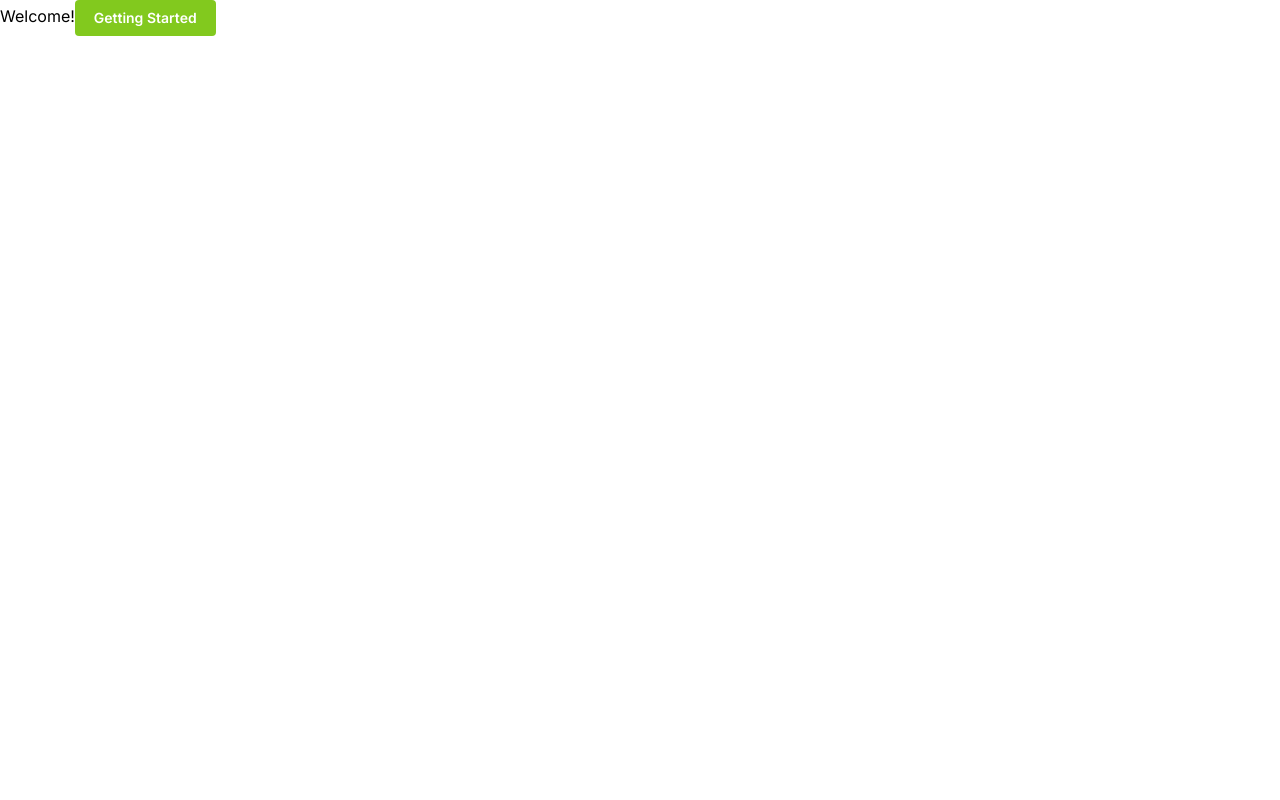
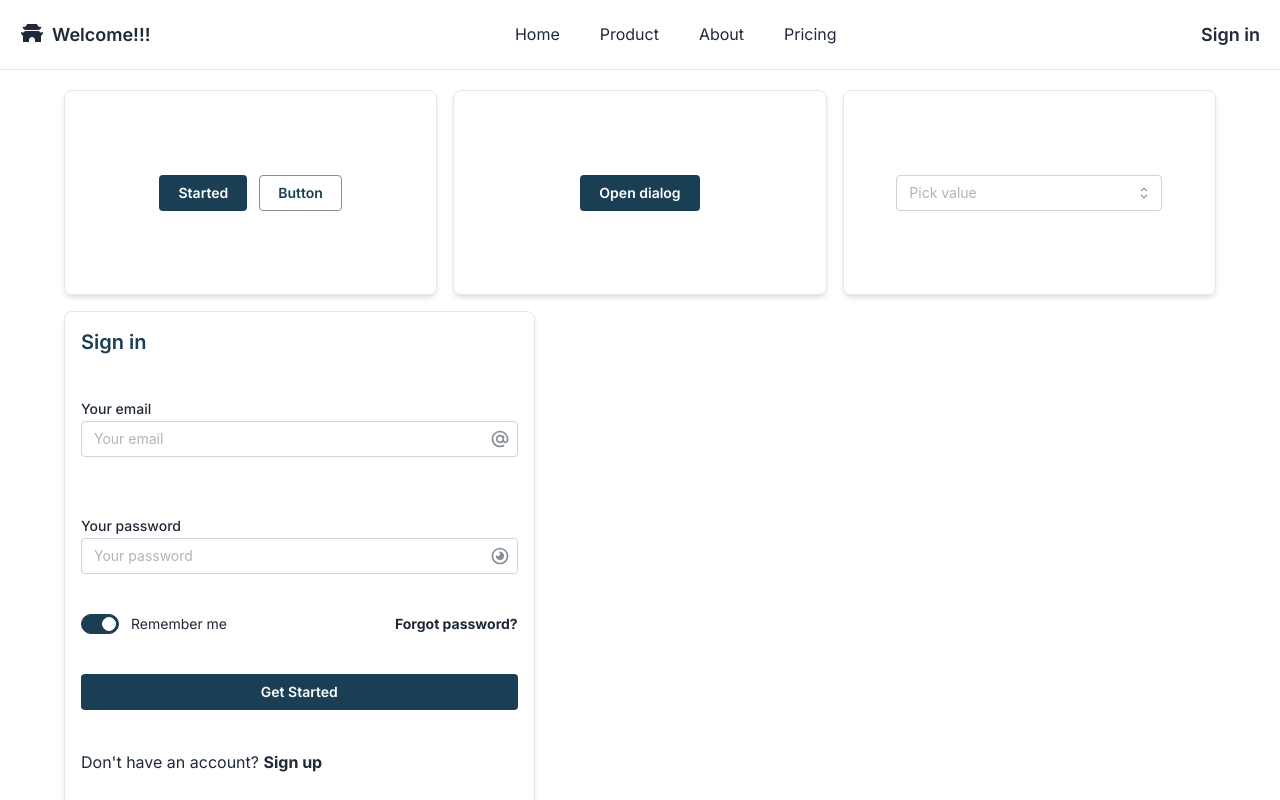
Before and after one commit to Cowabunga888/Next-js-match-game, a Next.js app: page / in a window 1280 px wide. Built offline with nearby package versions, Linux system fonts and the light colour scheme.

Commit message:
add remix icon, landing page

```diff
--- a/package.json
+++ b/package.json
@@ -11,6 +11,7 @@
   "dependencies": {
     "@mantine/core": "^7.6.1",
     "@mantine/hooks": "^7.6.1",
+    "@remixicon/react": "^4.2.0",
     "next": "14.0.4",
     "react": "^18",
     "react-dom": "^18"
--- a/views/landing-page/index.tsx
+++ b/views/landing-page/index.tsx
@@ -1,23 +1,86 @@
 'use client'
 
-import { Button } from '@mantine/core'
+import { Button, Select, Switch, TextInput } from '@mantine/core'
+import { RiAncientGateFill, RiAtLine, RiEye2Line } from '@remixicon/react'
 import { useRouter } from 'next/navigation'
-import React from 'react'
+
+import './style/style.css'
 
 function LandingPage() {
 	const router = useRouter()
+
 	return (
-		<>
-			Welcome!
+		<div className="w-full h-screen overflow-hidden text-gray-800">
+			<div className="flex justify-between items-center h-[70px] border-b px-5">
+				<span className="font-semibold text-lg flex gap-2">
+					<RiAncientGateFill /> Welcome!!!
+				</span>
+
+				<div className="w-auto flex gap-10">
+					<span>Home</span>
+					<span>Product</span>
+					<span>About</span>
+					<span>Pricing</span>
+				</div>
+
+				<span className="font-semibold text-lg">Sign in</span>
+			</div>
+
+			<div className="landing-content">
+				<div className="landing-content__block flex gap-3">
 					<Button
-				color="lime"
+						color="#1A3F55"
 						onClick={() => {
 							router.push('/game')
 						}}
 					>
-				Getting Started
+						Started
 					</Button>
-		</>
+					<Button variant="outline" color="gray" classNames={{ label: 'text-[#1A3F55]' }}>
+						Button
+					</Button>
+				</div>
+
+				<div className="landing-content__block">
+					<Button color="#1A3F55">Open dialog</Button>
+				</div>
+
+				<div className="landing-content__block">
+					<Select placeholder="Pick value" data={['React', 'Angular', 'Vue', 'Svelte']} />
+				</div>
+
+				<div className="landing-content__block !h-[500px] flex flex-col gap-10 !items-start !justify-start !col-span-5 p-4">
+					<span className="font-semibold text-xl text-[#1A3F55]">Sign in</span>
+					<TextInput
+						className="w-full"
+						rightSection={<RiAtLine size={20} />}
+						label="Your email"
+						placeholder="Your email"
+					/>
+					<TextInput
+						className="w-full"
+						mt="md"
+						rightSection={<RiEye2Line size={20} />}
+						label="Your password"
+						placeholder="Your password"
+						type="password"
+					/>
+
+					<div className="w-full flex justify-between">
+						<Switch defaultChecked label="Remember me" color="#1A3F55" />
+						<span className="font-bold text-sm">Forgot password?</span>
+					</div>
+
+					<Button color="#1A3F55" fullWidth>
+						Get Started
+					</Button>
+
+					<p>
+						Don&apos;t have an account? <span className="font-bold">Sign up</span>
+					</p>
+				</div>
+			</div>
+		</div>
 	)
 }
 
--- /dev/null
+++ b/views/landing-page/style/style.css
@@ -0,0 +1,6 @@
+.landing-content{
+  @apply grid grid-cols-12 gap-4 py-5 mx-16;
+}
+.landing-content__block{
+  @apply h-[205px] col-span-4 flex items-center justify-center border rounded-lg shadow-md;
+}
```
Also changed, not shown: 1 other file (tests, documents, lock files or other folders). Lines whose indentation alone changed are shown as unchanged.
